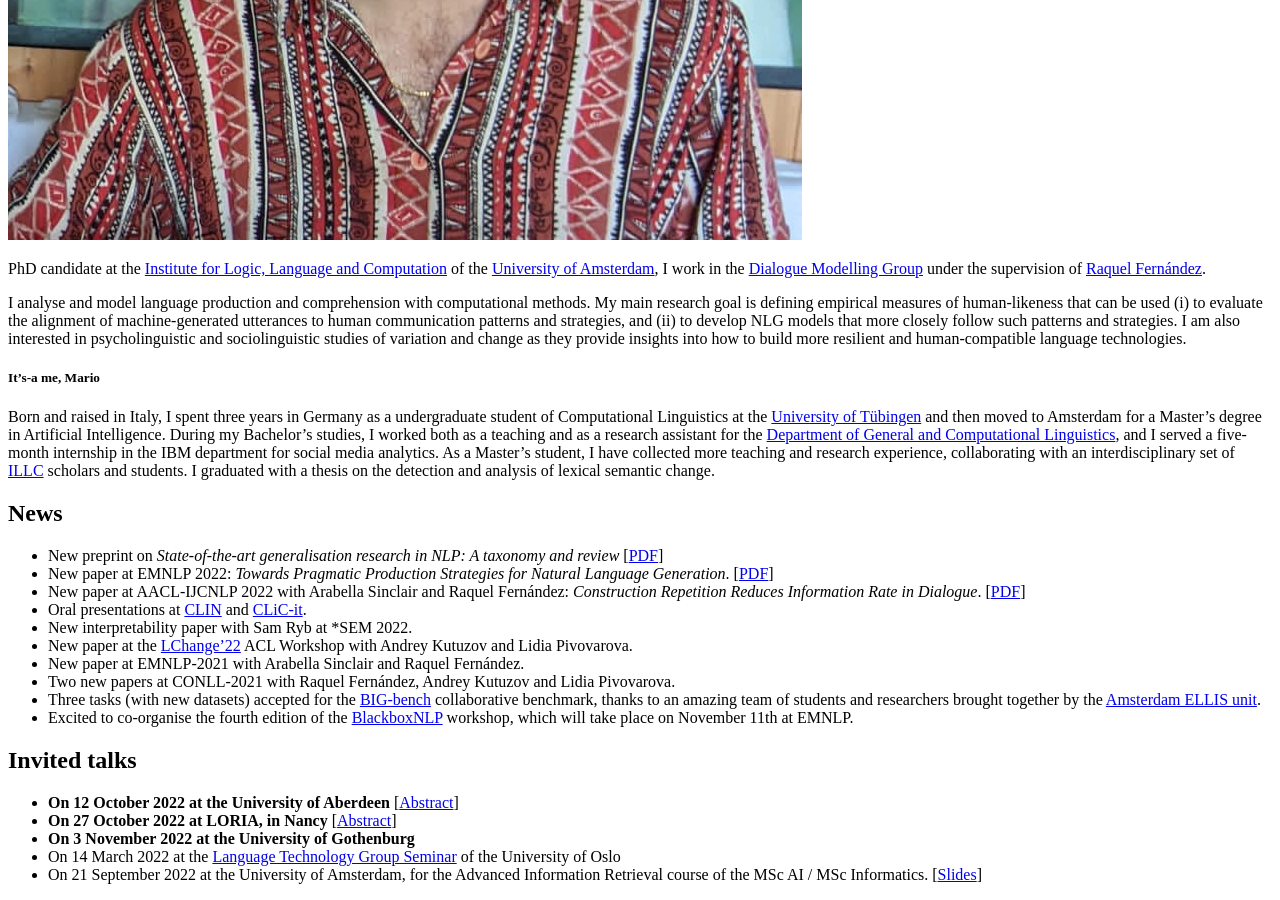
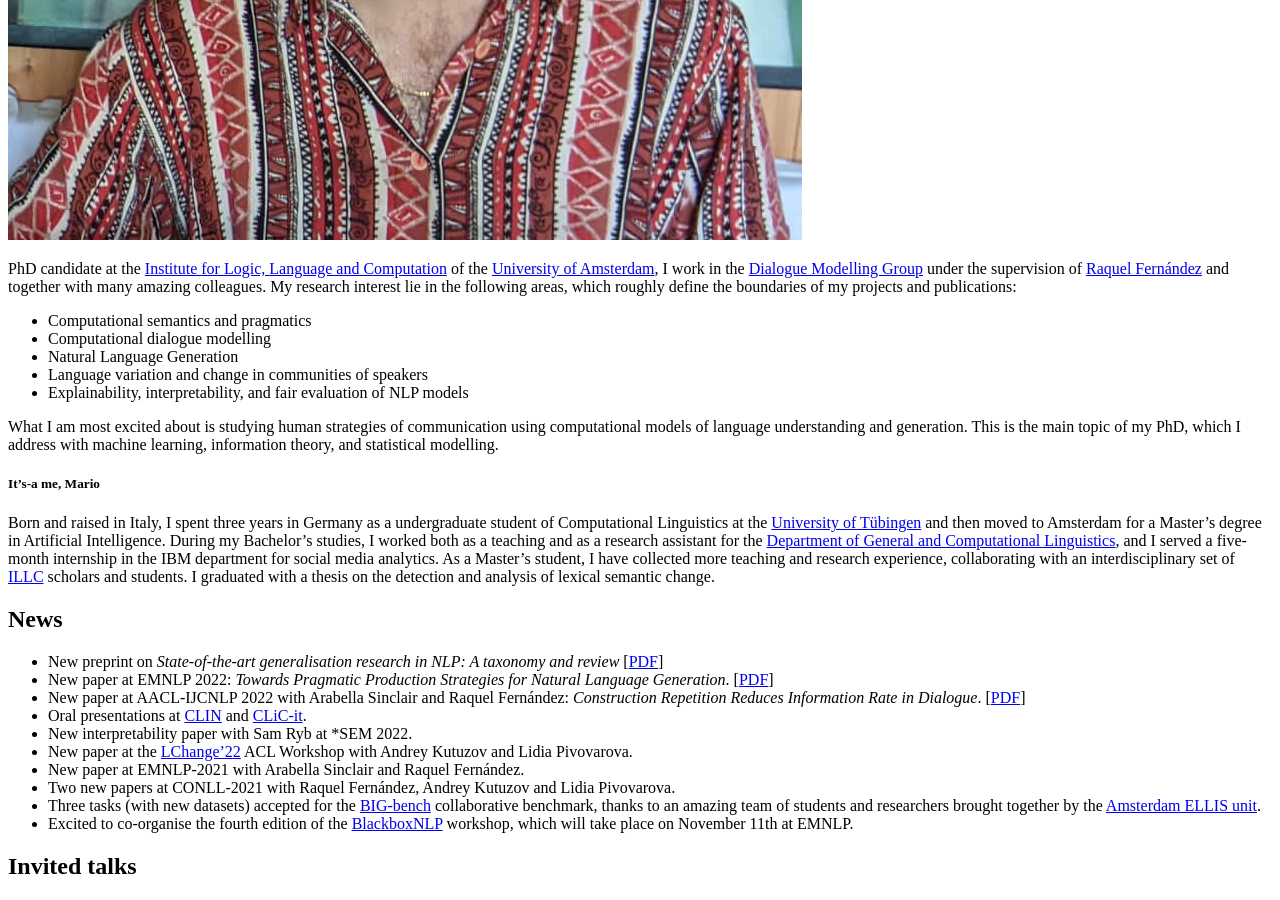
Before and after one commit to glnmario/glnmario.github.io, a Jekyll site: the page built from index.md, in a window 1280 px wide and 900 px high, scrolled down 738 px. Built offline with Jekyll 4.4.1, drawn with Linux system fonts in a browser that asks for light colours.

Commit message:
Update index.md

```diff
--- a/index.md
+++ b/index.md
@@ -6,11 +6,17 @@ layout: default
 
 
 <!--## About me-->
-PhD candidate at the [Institute for Logic, Language and Computation](https://www.illc.uva.nl) of the [University of Amsterdam](https://www.uva.nl/en), I work in the [Dialogue Modelling Group](https://dmg-illc.github.io/dmg/) under the supervision of [Raquel Fernández](https://staff.fnwi.uva.nl/r.fernandezrovira/).
+PhD candidate at the [Institute for Logic, Language and Computation](https://www.illc.uva.nl) of the [University of Amsterdam](https://www.uva.nl/en), I work in the [Dialogue Modelling Group](https://dmg-illc.github.io/dmg/) under the supervision of [Raquel Fernández](https://staff.fnwi.uva.nl/r.fernandezrovira/) and together with many amazing colleagues. My research interest lie in the following areas, which roughly define the boundaries of my projects and publications:
+- Computational semantics and pragmatics
+- Computational dialogue modelling
+- Natural Language Generation
+- Language variation and change in communities of speakers
+- Explainability, interpretability, and fair evaluation of NLP models
 
-<!-- I am in love with language interaction and I analyse, model, and try to understand language production with computational methods.
-My main research goal is evaluating theories of semantic reasoning and pragmatic inference with computational models, which can be then directly applied to tasks such as dialogue modelling, neural language modelling, and representation learning. I am also interested in psycho- and sociolinguistic studies of variation and change as they provide insights into how to build more resilient and human-compatible language technologies. -->
-I analyse and model language production and comprehension with computational methods. My main research goal is defining empirical measures of human-likeness that can be used (i) to evaluate the alignment of machine-generated utterances to human communication patterns and strategies, and (ii) to develop NLG models that more closely follow such patterns and strategies. I am also interested in psycholinguistic and sociolinguistic studies of variation and change as they provide insights into how to build more resilient and human-compatible language technologies.
+What I am most excited about is studying human strategies of communication using computational models of language understanding and generation. This is the main topic of my PhD, which I address with machine learning, information theory, and statistical modelling.
+
+
+<!-- I analyse and model language production and comprehension with computational methods. My main research goal is defining empirical measures of human-likeness that can be used (i) to evaluate the alignment of machine-generated utterances to human communication patterns and strategies, and (ii) to develop NLG models that more closely follow such patterns and strategies. I am also interested in psycholinguistic and sociolinguistic studies of variation and change as they provide insights into how to build more resilient and human-compatible language technologies.-->
 
 
 ##### It's-a me, Mario
```
